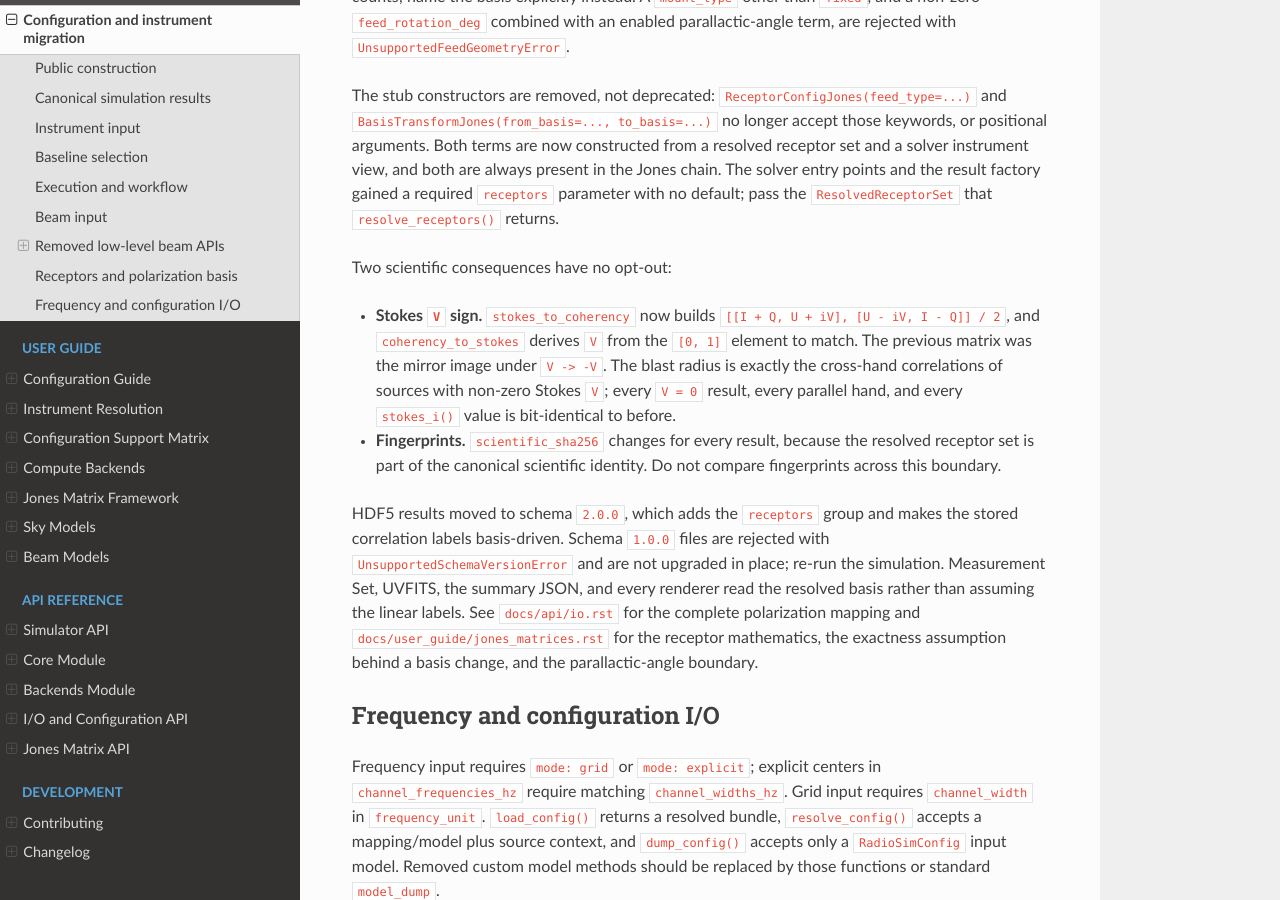
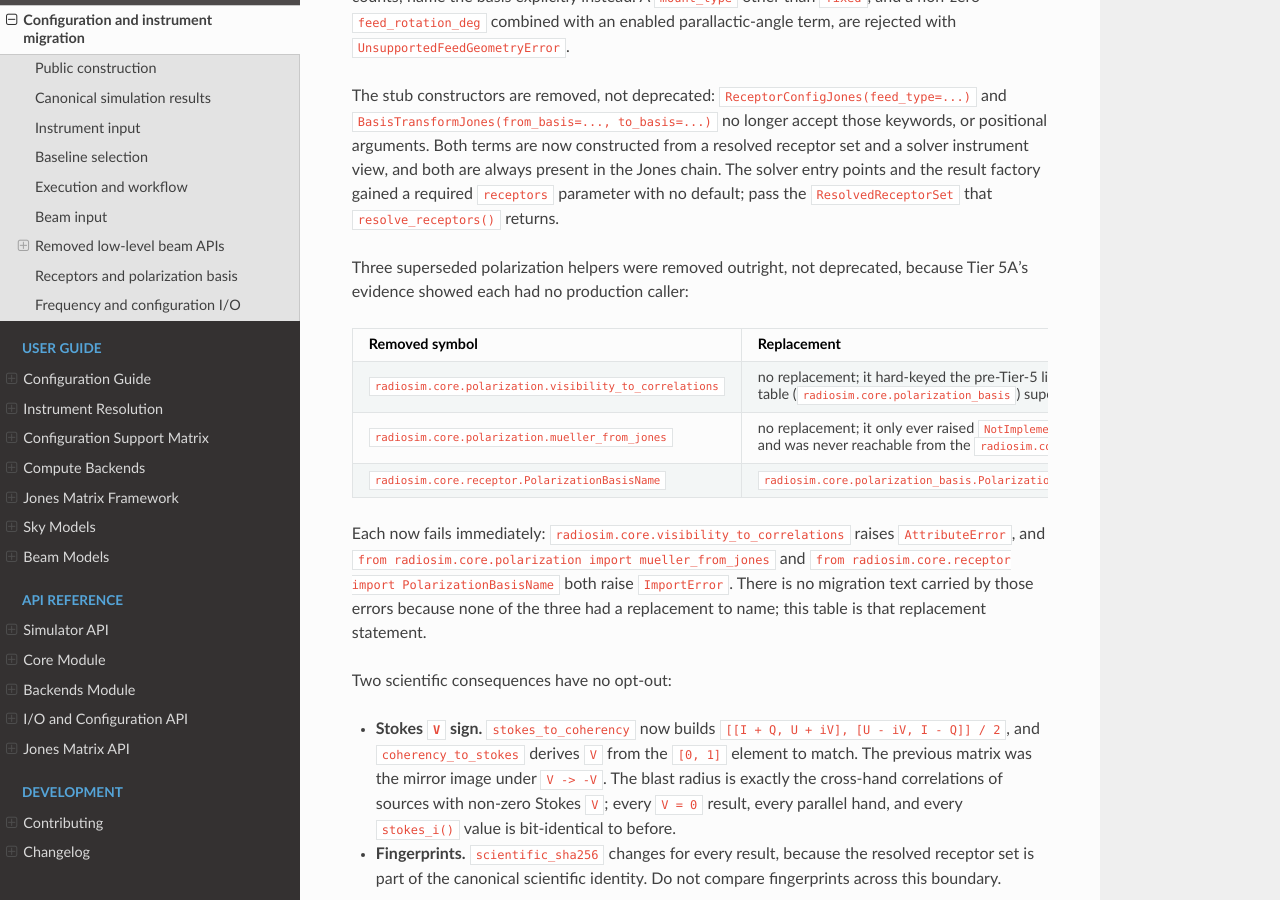
Before and after one commit to RRI-interferometry/RRIVis, a Sphinx documentation site: the page built from docs/migration_guide.md, in a window 1280 px wide and 900 px high, scrolled down 7251 px. Built offline with Sphinx 7.4.7 and the Read the Docs theme 3.1.0, drawn with Linux system fonts in a browser that asks for light colours.

Commit message:
docs(feeds): add receptor migration note
Tier 5H removed visibility_to_correlations, mueller_from_jones, and
core/receptor.py's PolarizationBasisName with no migration_guide.md entry,
because that file was never on 5H's own Section 35 grant (correction
d1d5f68 routed the gap to Tier 5I). Adds the missing entry naming all three
symbols and stating each has no replacement, and extends
tests/unit/test_tier5_receptor_acceptance.py's ALLOWED_REFERENCES/
REFERENCE_RECORDING_FILES and the repository-wide reference scan to
sanction this one docs/ reference, per Section 39 criterion 17.

```diff
--- a/docs/migration_guide.md
+++ b/docs/migration_guide.md
@@ -320,6 +320,22 @@ in the Jones chain. The solver entry points and the result factory gained a
 required `receptors` parameter with no default; pass the
 `ResolvedReceptorSet` that `resolve_receptors()` returns.
 
+Three superseded polarization helpers were removed outright, not deprecated,
+because Tier 5A's evidence showed each had no production caller:
+
+| Removed symbol | Replacement |
+| --- | --- |
+| `radiosim.core.polarization.visibility_to_correlations` | no replacement; it hard-keyed the pre-Tier-5 linear labels, which the basis-aware `CORRELATION_LABELS` table (`radiosim.core.polarization_basis`) supersedes |
+| `radiosim.core.polarization.mueller_from_jones` | no replacement; it only ever raised `NotImplementedError` and was never reachable from the `radiosim.core` package surface |
+| `radiosim.core.receptor.PolarizationBasisName` | `radiosim.core.polarization_basis.PolarizationBasis` |
+
+Each now fails immediately: `radiosim.core.visibility_to_correlations` raises
+`AttributeError`, and `from radiosim.core.polarization import
+mueller_from_jones` and `from radiosim.core.receptor import
+PolarizationBasisName` both raise `ImportError`. There is no migration text
+carried by those errors because none of the three had a replacement to name;
+this table is that replacement statement.
+
 Two scientific consequences have no opt-out:
 
 - **Stokes `V` sign.** `stokes_to_coherency` now builds
```
Also changed, not shown: 1 other file.
